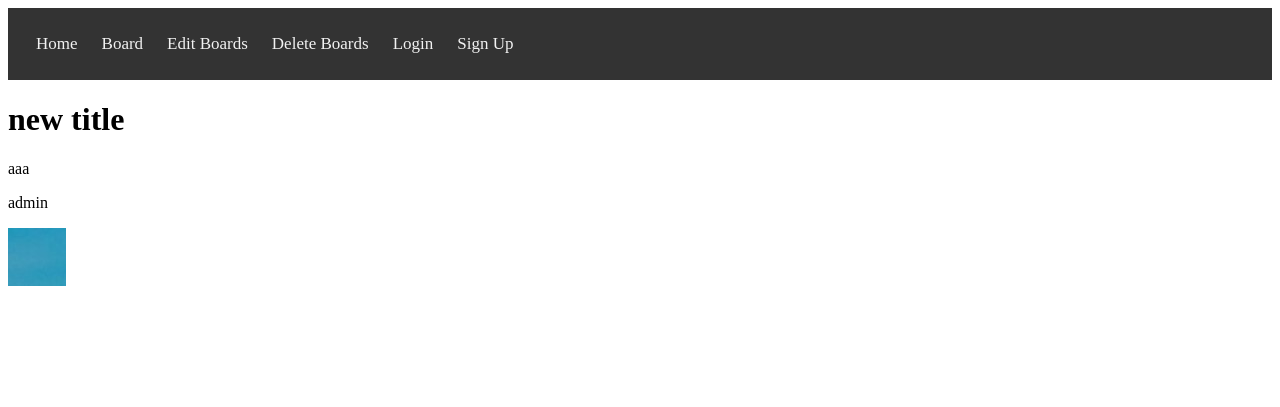
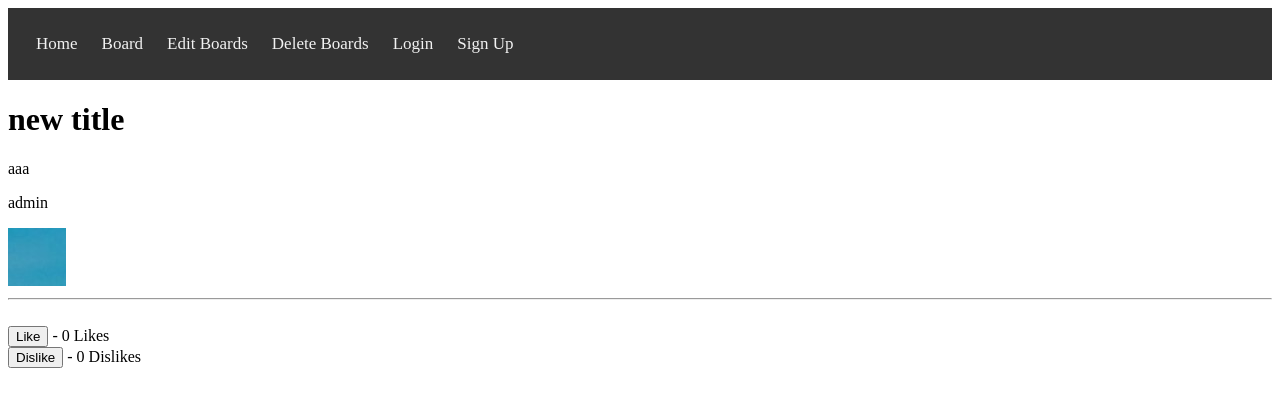
Before and after one commit to Maksim1dubna/PractictsForJob, a Django app: page /board/advertisement/2/ in a window 1280 px wide. Shown: the top 407 px of the page. Run offline with Django 5.2, Linux system fonts and the light colour scheme; data comes from the database, SQL or seed files in the repository; both versions use the stored data as it was after the commit; parts of the project's set-up code (start-up, migrations or seed data) failed here and were passed over.

```diff
--- a/Project5_Djangoboard/urban_project/board/models.py
+++ b/Project5_Djangoboard/urban_project/board/models.py
@@ -7,7 +7,12 @@ class Advertisement(models.Model):
     author = models.ForeignKey(User, on_delete=models.CASCADE)
     created_at = models.DateTimeField(auto_now_add=True)
     picture = models.ImageField(upload_to='img', null=True, default=DEFAULT)
-
+    likes = models.ManyToManyField(User, related_name='Advertisement.post+')
+    dislikes = models.ManyToManyField(User, related_name='Advertisement.post+')
+    def total_likes(self):
+        return self.likes.count()
+    def total_dislikes(self):
+        return self.dislikes.count()
     def __str__(self):
         return self.title
 
--- a/Project5_Djangoboard/urban_project/board/templates/board/advertisement_detail.html
+++ b/Project5_Djangoboard/urban_project/board/templates/board/advertisement_detail.html
@@ -5,6 +5,19 @@
 <p>{{ advertisement.content }}</p>
 <p>{{ advertisement.author.username }}</p>
 {% if advertisement.picture %}
-    <img src="{{advertisement.picture.url}}">
+<img src="{{advertisement.picture.url}}">
 {% endif %}
+<br>
+<hr>
+<br/>
+<form action="{% url 'board:like_advert' advertisement.pk %}" method="post">
+    {% csrf_token %}
+    <button type="submit" name="advertisement_id" value="{{ advertisement.id }}">Like
+    </button> - {{ total_likes }} Likes
+</form>
+<form action="{% url 'board:dislike_advert' advertisement.pk %}" method="post">
+    {% csrf_token %}
+    <button type="submit" name="advertisement_id" value="{{ advertisement.id }}">Dislike
+    </button> - {{ total_dislikes }} Dislikes
+</form>
 {% endblock %}
--- a/Project5_Djangoboard/urban_project/board/urls.py
+++ b/Project5_Djangoboard/urban_project/board/urls.py
@@ -13,4 +13,6 @@ urlpatterns = [
     path('delete/advertisement/<int:pk>/', views.advertisement_detail_delete, name='advertisement_detail_delete'),
     path('advertisement/<int:pk>/', views.advertisement_detail, name='advertisement_detail'),
     path('add/', views.add_advertisement, name='add_advertisement'),
+    path('like/<int:pk>/', views.LikeAdvert, name='like_advert'),
+    path('dislike/<int:pk>/', views.DislikeAdvert, name='dislike_advert')
 ] + static(settings.MEDIA_URL, document_root=settings.MEDIA_ROOT)
--- a/Project5_Djangoboard/urban_project/board/views.py
+++ b/Project5_Djangoboard/urban_project/board/views.py
@@ -3,6 +3,8 @@ from board.models import Advertisement
 from board.forms import AdvertisementForm
 from django.contrib.auth.decorators import login_required
 from django.contrib.auth import logout
+from django.http import HttpResponseRedirect
+from django.urls import reverse
 
 
 def logout_view(request):
@@ -10,7 +12,7 @@ def logout_view(request):
     return redirect('home')
 
 
-from django.shortcuts import render, redirect
+from django.shortcuts import render, redirect, get_object_or_404
 from .forms import SignUpForm
 from django.contrib.auth import login, authenticate
 
@@ -38,7 +40,10 @@ def advertisement_list(request):
 
 def advertisement_detail(request, pk):
     advertisement = Advertisement.objects.get(pk=pk)
-    return render(request, 'board/advertisement_detail.html', {'advertisement': advertisement})
+    total_likes = get_object_or_404(Advertisement, id=advertisement.pk).total_likes()
+    total_dislikes = get_object_or_404(Advertisement, id=advertisement.pk).total_dislikes()
+    return render(request, 'board/advertisement_detail.html',
+                  {'advertisement': advertisement, 'total_likes': total_likes, 'total_dislikes': total_dislikes})
 
 
 def advertisement_list_to_edit(request):
@@ -82,6 +87,18 @@ def advertisement_detail_delete(request, pk):
     return render(request, 'board/advertisement_detail_delete.html', {'advertisement': advertisement})
 
 
+def LikeAdvert(request, pk):
+    advertisements = get_object_or_404(Advertisement, id=request.POST.get('advertisement_id'))
+    advertisements.likes.add(request.user)
+    return HttpResponseRedirect(reverse('board:advertisement_detail', args=[str(pk)]))
+
+
+def DislikeAdvert(request, pk):
+    advertisements = get_object_or_404(Advertisement, id=request.POST.get('advertisement_id'))
+    advertisements.dislikes.add(request.user)
+    return HttpResponseRedirect(reverse('board:advertisement_detail', args=[str(pk)]))
+
+
 @login_required
 def add_advertisement(request):
     if request.method == "POST":
--- a/Project5_Djangoboard/urban_project/urban_project/urls.py
+++ b/Project5_Djangoboard/urban_project/urban_project/urls.py
@@ -29,5 +29,6 @@ urlpatterns = [
     path('accounts/', include('django.contrib.auth.urls')),
     path('', board_views.home, name='home'),
     path('signup/', board_views.signup, name='signup'),
+
 ] + static(settings.MEDIA_URL,
                           document_root=settings.MEDIA_ROOT)
```
Also changed, not shown: Project5_Djangoboard/urban_project/board/migrations/0019_advertisement_likes.py (added), Project5_Djangoboard/urban_project/board/migrations/0020_alter_advertisement_likes.py (added), Project5_Djangoboard/urban_project/board/migrations/0021_alter_advertisement_likes.py (added), Project5_Djangoboard/urban_project/board/migrations/0022_advertisement_dislikes_alter_advertisement_likes.py (added), Project5_Djangoboard/urban_project/board/migrations/0023_alter_advertisement_dislikes_and_more.py (added), Project5_Djangoboard/urban_project/board/migrations/0024_remove_advertisement_dislikes.py (added), Project5_Djangoboard/urban_project/board/migrations/0025_advertisement_dislikes.py (added), Project5_Djangoboard/urban_project/db.sqlite3.
